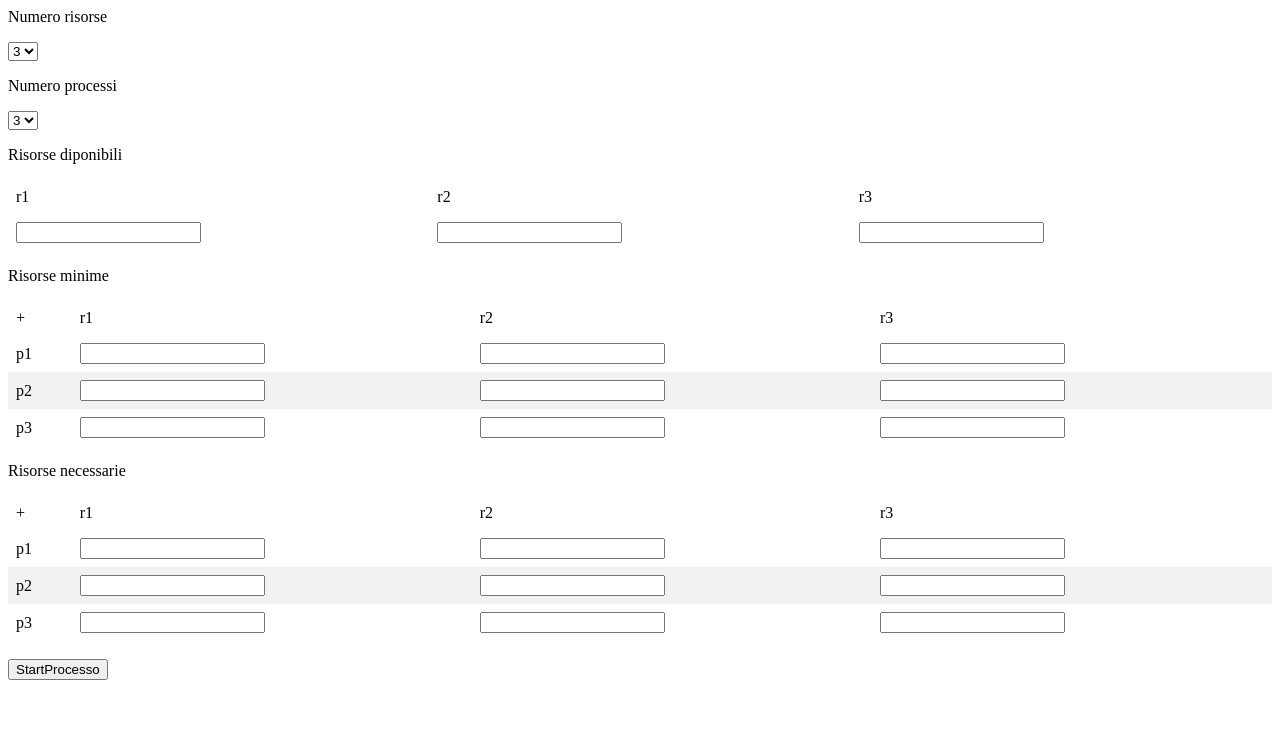
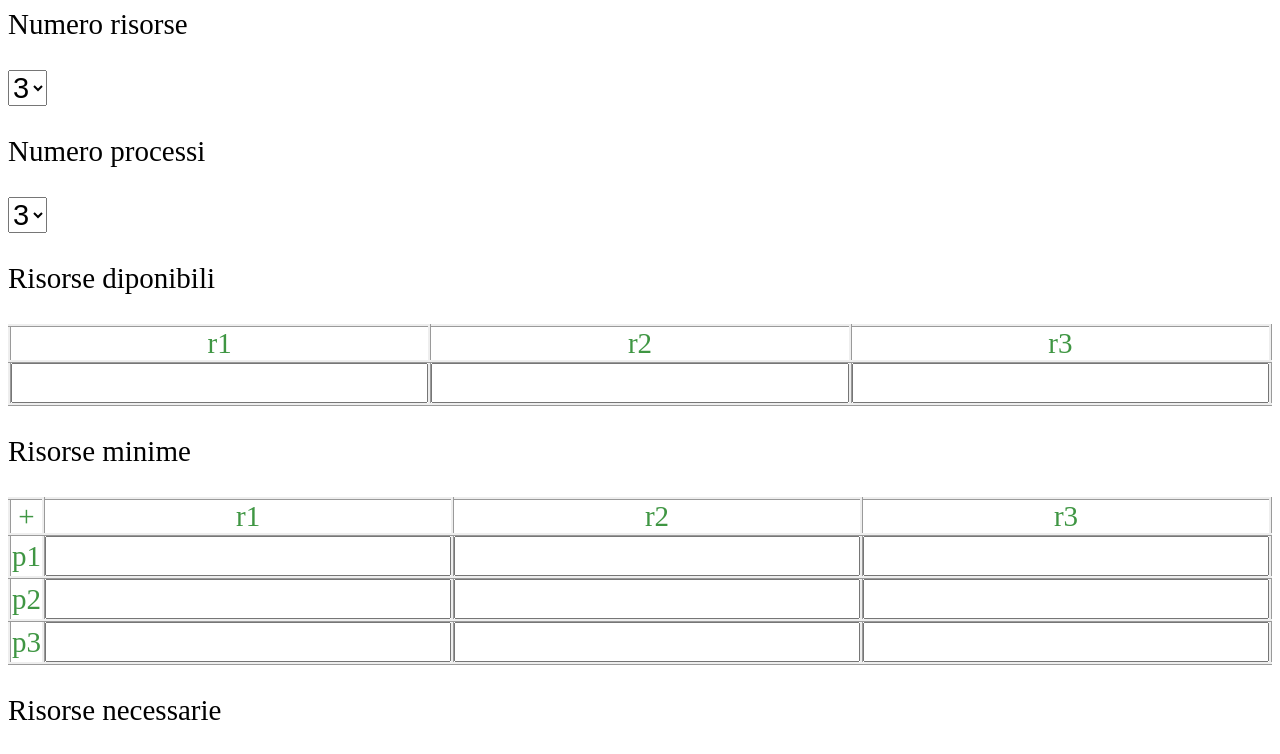
Before and after one commit to Emibergo02/ProcessiERisorse, a plain HTML site: page index.html in a window 1280 px wide. Shown: the top 754 px of the page. Drawn offline with Linux system fonts and the light colour scheme.

Commit message:
Ultimo commit
Basta sono stanco. per oggi basta così.
Questa è la consegna finale ringrazio Andrea Lombardo per il contributo al progetto. Arrivederci

```diff
--- a/css/cssApp.css
+++ b/css/cssApp.css
@@ -4,9 +4,32 @@ table {
 }
 
 th, td {
-  text-align: left;
-  padding: 8px;
+  text-align: center;
+  padding: 0px;
+  height: 30px;
+  border-style: ridge;
+}
+tr{
+  border-style: ridge;
+}
+td { color:rgb(63, 150, 67) ;}
+th {
+  background-color: rgb(63, 150, 67);
+
+  color: white;
 }
 
+table td input {
+  display: block;
+  padding: 0px;
+  height: 40px;
+  width: 100%;
+  text-align: center;
+}
 
-tr:nth-child(even) {background-color: #f2f2f2;}
+input:focus, textarea:focus, select:focus{
+  outline: none;
+}
+body,th,td,input,select{
+  font-size:29px;
+}
--- a/js/app.js
+++ b/js/app.js
@@ -169,7 +169,7 @@ function creaTabellaTentativo(tentativo){
 
         //Paragrafo n tentativo
         var parSeparazione=document.createElement('p');
-        parSeparazione.innerHTML='allocazione n.'+(tentativo.length-ii);
+        parSeparazione.innerHTML='allocazione n.'+(tentativo.length-1-ii);
         tableContainer.appendChild(parSeparazione);
 
         //Tabella
```
